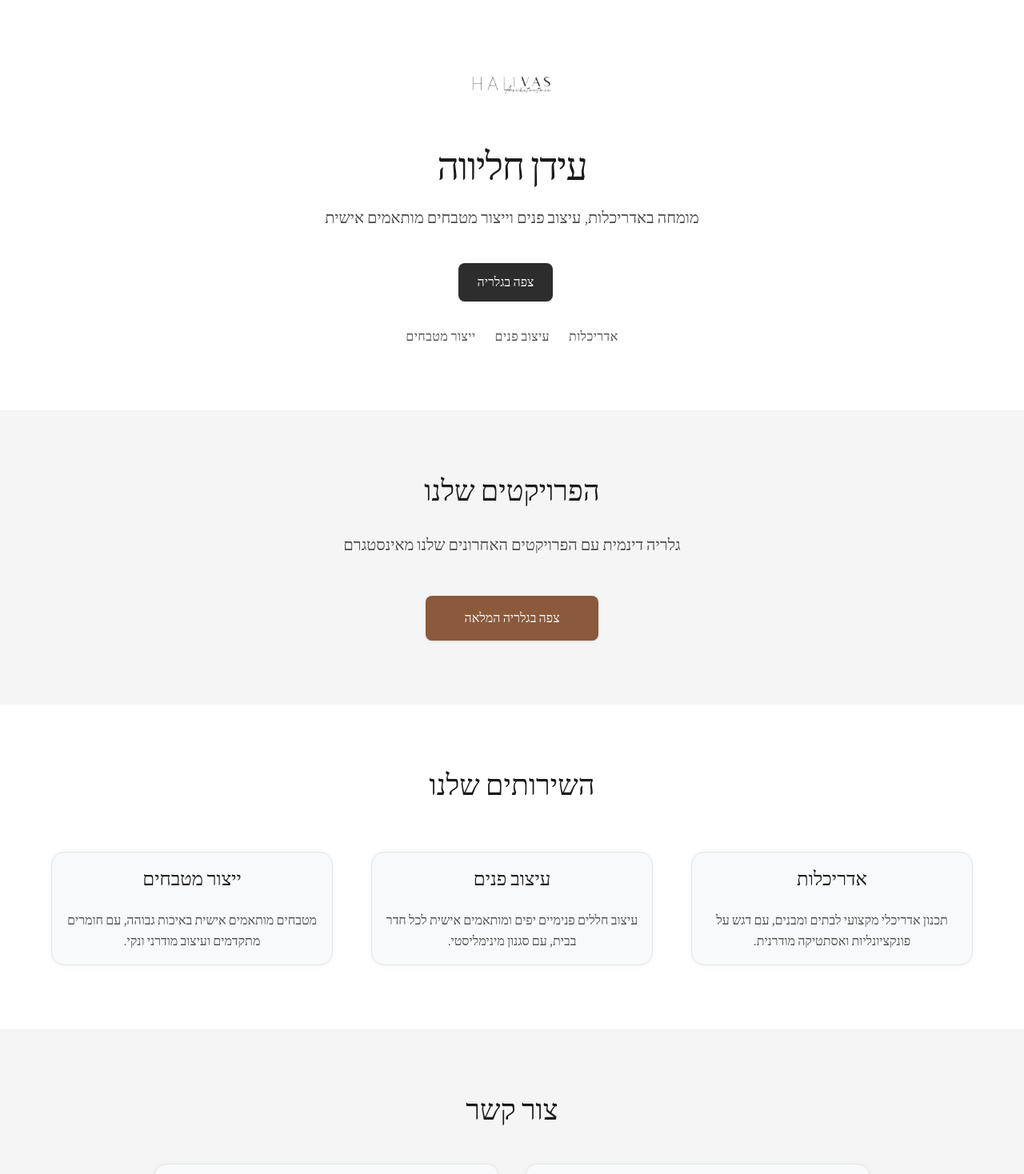
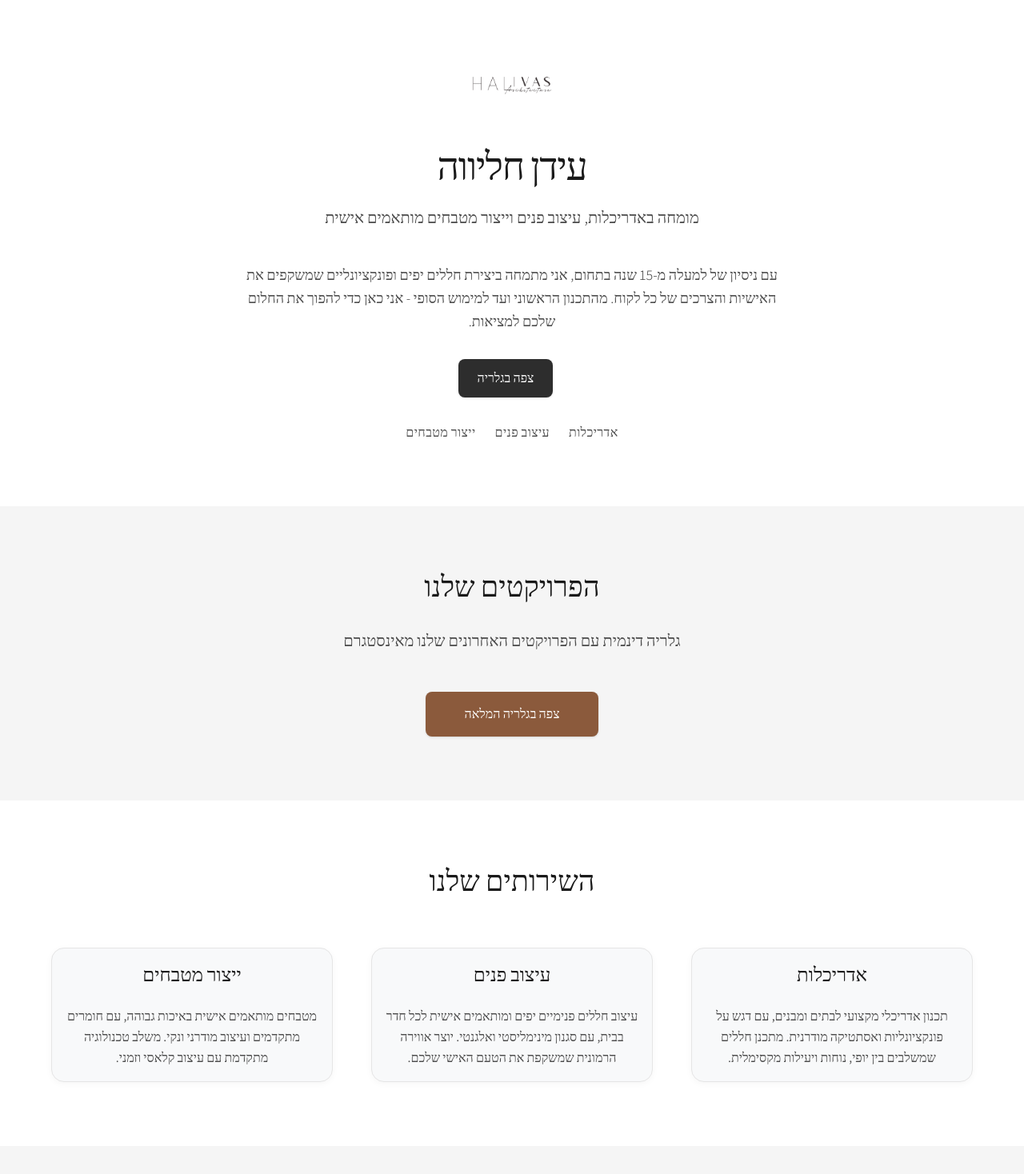
Before and after one commit to abyk4329/halivas.brand, a Next.js app: page /business-card in a window 1280 px wide. Shown: the top 1468 px of the page at 80% size. Built offline with nearby package versions, Linux system fonts and the light colour scheme.

Commit message:
Fix build errors: remove unused variables, fix TypeScript types, add content text

```diff
--- a/app/api/instagram/route.ts
+++ b/app/api/instagram/route.ts
@@ -22,8 +22,8 @@ export async function GET() {
 
     // Filter only images
     const images = data.data
-      .filter((item: any) => item.media_type === 'IMAGE')
-      .map((item: any) => ({
+      .filter((item: { media_type: string }) => item.media_type === 'IMAGE')
+      .map((item: { id: string; media_url: string; permalink: string; caption?: string; timestamp: string }) => ({
         id: item.id,
         url: item.media_url,
         permalink: item.permalink,
--- a/app/business-card/page.tsx
+++ b/app/business-card/page.tsx
@@ -6,7 +6,6 @@ import { useState, useEffect } from 'react';
 export default function BusinessCard() {
   const [deferredPrompt, setDeferredPrompt] = useState<BeforeInstallPromptEvent | null>(null);
   const [showInstallButton, setShowInstallButton] = useState(false);
-  const [selectedImage, setSelectedImage] = useState<string | null>(null);
 
   interface BeforeInstallPromptEvent extends Event {
     prompt(): Promise<void>;
@@ -57,6 +56,10 @@ export default function BusinessCard() {
           <p className="text-xl text-foreground mb-10 font-light leading-relaxed">
             מומחה באדריכלות, עיצוב פנים וייצור מטבחים מותאמים אישית
           </p>
+          <p className="text-lg text-foreground mb-8 font-light leading-relaxed max-w-2xl mx-auto">
+            עם ניסיון של למעלה מ-15 שנה בתחום, אני מתמחה ביצירת חללים יפים ופונקציונליים שמשקפים את האישיות והצרכים של כל לקוח.
+            מהתכנון הראשוני ועד למימוש הסופי - אני כאן כדי להפוך את החלום שלכם למציאות.
+          </p>
           <div className="flex justify-center mb-8">
             <a
               href="/gallery"
@@ -99,21 +102,24 @@ export default function BusinessCard() {
           </h2>
           <div className="grid md:grid-cols-3 gap-12">
             <div className="card text-center">
-                            <h3 className="text-2xl font-medium text-ink mb-6">אדריכלות</h3>
+              <h3 className="text-2xl font-medium text-ink mb-6">אדריכלות</h3>
               <p className="text-foreground leading-relaxed">
                 תכנון אדריכלי מקצועי לבתים ומבנים, עם דגש על פונקציונליות ואסתטיקה מודרנית.
+                מתכנן חללים שמשלבים בין יופי, נוחות ויעילות מקסימלית.
               </p>
             </div>
             <div className="card text-center">
-                            <h3 className="text-2xl font-medium text-ink mb-6">עיצוב פנים</h3>
+              <h3 className="text-2xl font-medium text-ink mb-6">עיצוב פנים</h3>
               <p className="text-foreground leading-relaxed">
-                עיצוב חללים פנימיים יפים ומותאמים אישית לכל חדר בבית, עם סגנון מינימליסטי.
+                עיצוב חללים פנימיים יפים ומותאמים אישית לכל חדר בבית, עם סגנון מינימליסטי ואלגנטי.
+                יוצר אווירה הרמונית שמשקפת את הטעם האישי שלכם.
               </p>
             </div>
             <div className="card text-center">
-                            <h3 className="text-2xl font-medium text-ink mb-6">ייצור מטבחים</h3>
+              <h3 className="text-2xl font-medium text-ink mb-6">ייצור מטבחים</h3>
               <p className="text-foreground leading-relaxed">
                 מטבחים מותאמים אישית באיכות גבוהה, עם חומרים מתקדמים ועיצוב מודרני ונקי.
+                משלב טכנולוגיה מתקדמת עם עיצוב קלאסי וזמני.
               </p>
             </div>
           </div>
--- a/app/gallery/page.tsx
+++ b/app/gallery/page.tsx
@@ -50,8 +50,12 @@ export default function GalleryPage() {
       {/* Header */}
       <div className="bg-gradient-to-b from-[#8B5A3C] to-[#A67C52] text-white py-16">
         <div className="max-w-6xl mx-auto px-4 text-center">
-          <h1 className="text-4xl md:text-5xl font-bold mb-4">גלריה</h1>
-          <p className="text-xl opacity-90">הפרויקטים האחרונים שלנו</p>
+          <h1 className="text-4xl md:text-5xl font-bold mb-4">גלריה דינמית</h1>
+          <p className="text-xl opacity-90 mb-6">הפרויקטים האחרונים שלנו מאינסטגרם</p>
+          <p className="text-lg opacity-80 max-w-3xl mx-auto">
+            כאן תוכלו לראות את העבודות האחרונות שלנו - מטבחים מותאמים אישית, עיצובי פנים יוקרתיים ואדריכלות מודרנית.
+            הגלריה מתעדכנת אוטומטית עם כל פוסט חדש באינסטגרם שלנו.
+          </p>
         </div>
       </div>
 
```
